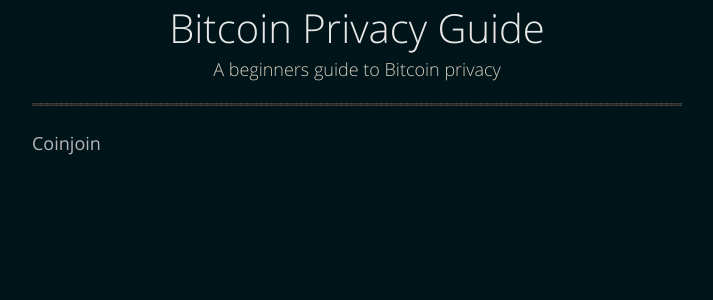
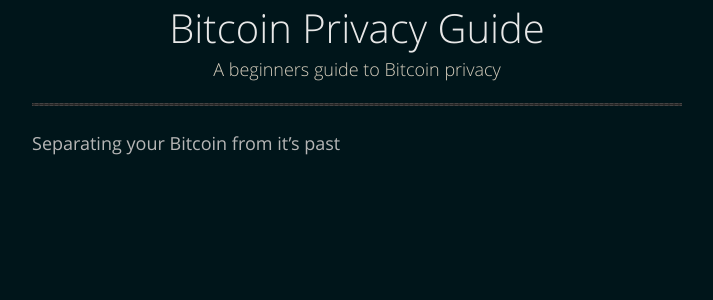
Before and after one commit to BitcoinQnA/BitcoinPrivacyGuide, a Jekyll site: the page built from pages/coinjoin.md, in a window 1280 px wide. Shown: the top 300 px of the page, without its empty margins (283-996 px from the left). Built offline with Jekyll 4.4.1, drawn with Linux system fonts in a browser that asks for light colours; our own code applies the rules of GitHub Pages for plain Markdown files.

Commit message:
Update coinjoin.md

```diff
--- a/pages/coinjoin.md
+++ b/pages/coinjoin.md
@@ -2,4 +2,4 @@
 layout: default
 ---
 
-### Coinjoin
+### Separating your Bitcoin from it's past
```
